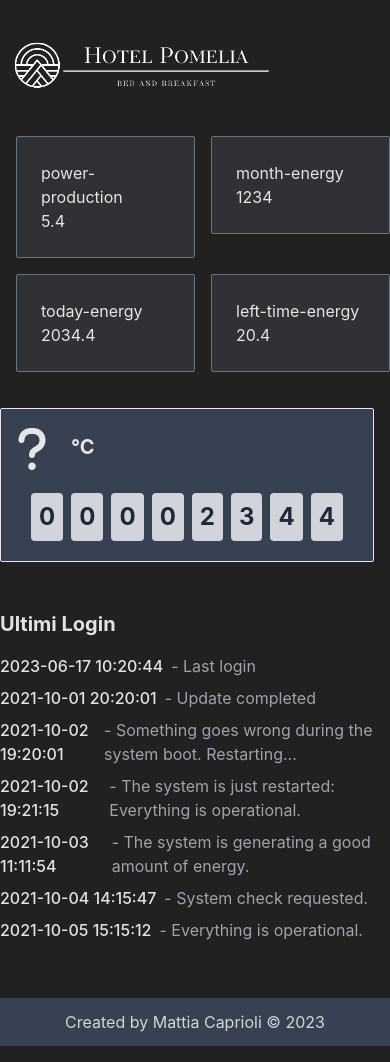
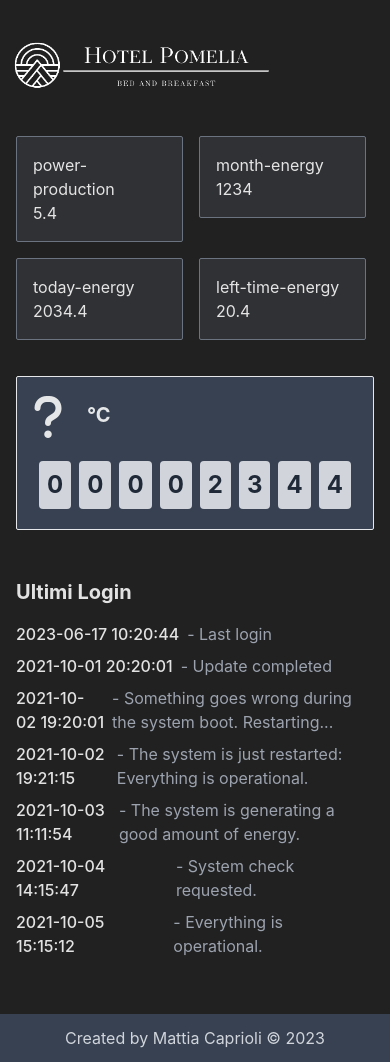
Before and after one commit to mattiacaprioli/dashboard-pomelia-vue, a Vue app: page / in a window 390 px wide. Built offline with nearby package versions, Linux system fonts and the light colour scheme; no server answers.

Commit message:
prova grafica

```diff
--- a/src/components/AdditionalBox.vue
+++ b/src/components/AdditionalBox.vue
@@ -1,5 +1,5 @@
 <template>
-  <div class="additional-box bg-gray-700 rounded-sm mt-5 flex flex-col md:flex-row md:items-center md:justify-between md:h-40 mr-4">
+  <div class="additional-box bg-gray-700 rounded-sm mt-5 flex flex-col md:flex-row md:items-center md:justify-between md:h-40 mr-4 ml-4">
     <div class="flex items-center md:mr-6">
       <div class="mr-6">
         <i :class="['material-icons', 'text-5xl', weatherIcon]"></i>
--- a/src/components/Box.vue
+++ b/src/components/Box.vue
@@ -1,5 +1,5 @@
 <template>
-  <div class="box bg-[#303134] border rounded-sm border-gray-500 p-6 h-30">
+  <div class="box bg-[#303134] border rounded-sm border-gray-500 p-4 min-h-30">
     <h3>{{ title }}</h3>
     <p>{{ data }}</p>
   </div>
--- a/src/components/Dashboard.vue
+++ b/src/components/Dashboard.vue
@@ -1,5 +1,5 @@
 <template>
-  <div class="dashboard grid grid-cols-2 gap-4 mb-4 ml-4">
+  <div class="dashboard grid grid-cols-2 gap-4 mb-4 ml-4 mr-6">
     <div v-for="(item, index) in boxData" :key="index" class="col-span-1">
       <box :title="item.title" :data="item.data" />
     </div>
--- a/src/components/LoginList.vue
+++ b/src/components/LoginList.vue
@@ -1,5 +1,5 @@
 <template>
-    <div class="login-list">
+    <div class="mt-8 ml-4 mr-4">
         <h2 class="text-xl font-bold mb-4">Ultimi Login</h2>
         <ul>
             <li>
@@ -68,7 +68,4 @@ export default {
 </script>
 
 <style>
-.login-list {
-  margin-top: 2rem;
-}
 </style>
```
Also changed, not shown: src/components/LoginItem.vue (+5 -6 lines).
